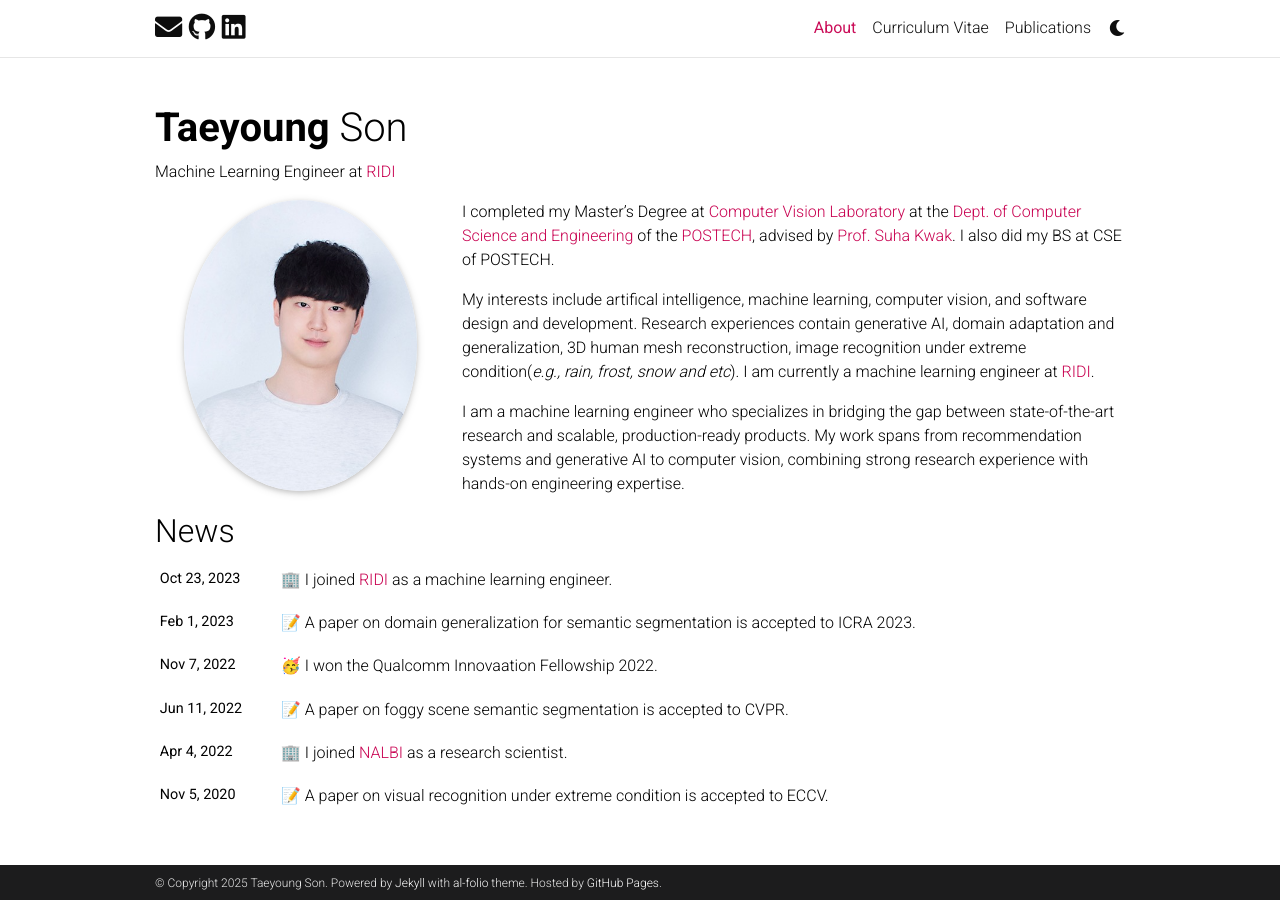
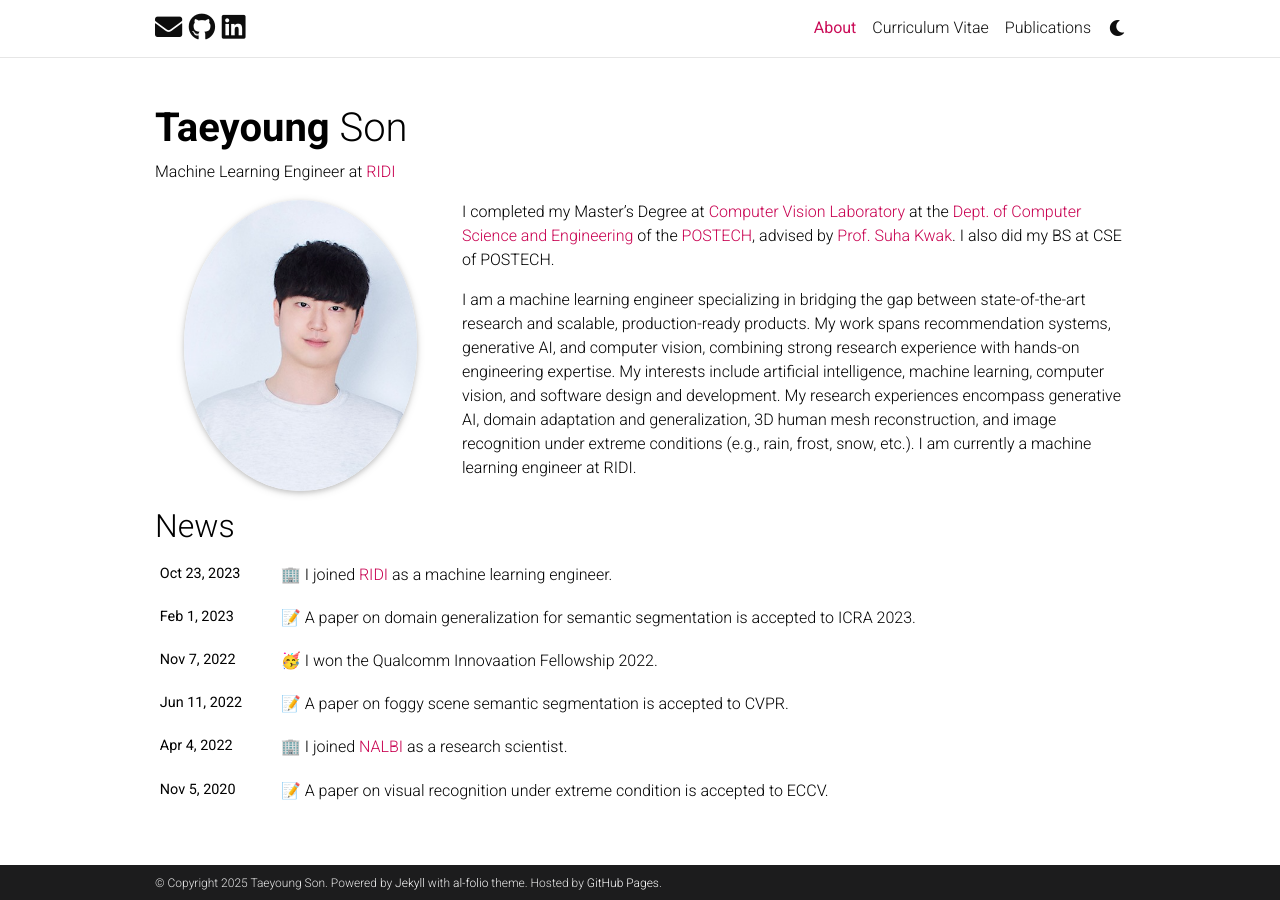
Before and after one commit to taeyoungson/taeyoungson.github.io, a Jekyll site: the page built from _pages/about.md, in a window 1280 px wide and 900 px high. Built offline with Jekyll 4.4.1, drawn with Linux system fonts in a browser that asks for light colours; full-size pictures stand in for the smaller copies a plugin makes; some web fonts are replaced; comment, search, counter and statistics services are not loaded; a style sheet for code colours, icons or effects is not loaded.

Commit message:
fix intro

```diff
--- a/_pages/about.md
+++ b/_pages/about.md
@@ -20,8 +20,4 @@
 
 I completed my Master's Degree at <a href='https://cvlab.postech.ac.kr'>Computer Vision Laboratory</a> at the <a href='https://cse.postech.ac.kr'>Dept. of Computer Science and Engineering</a> of the <a href='https://postech.ac.kr'>POSTECH</a>, advised by <a href='https://suhakwak.github.io'>Prof. Suha Kwak</a>. I also did my BS at CSE of POSTECH.
 
-My interests include artifical intelligence, machine learning, computer vision, and software design and development.
-Research experiences contain generative AI, domain adaptation and generalization, 3D human mesh reconstruction, image recognition under extreme condition(*e.g., rain, frost, snow and etc*).
-I am currently a machine learning engineer at <a href='https://www.ridicorp.com'>RIDI</a>.
-
-I am a machine learning engineer who specializes in bridging the gap between state-of-the-art research and scalable, production-ready products. My work spans from recommendation systems and generative AI to computer vision, combining strong research experience with hands-on engineering expertise.
+I am a machine learning engineer specializing in bridging the gap between state-of-the-art research and scalable, production-ready products. My work spans recommendation systems, generative AI, and computer vision, combining strong research experience with hands-on engineering expertise. My interests include artificial intelligence, machine learning, computer vision, and software design and development. My research experiences encompass generative AI, domain adaptation and generalization, 3D human mesh reconstruction, and image recognition under extreme conditions (e.g., rain, frost, snow, etc.). I am currently a machine learning engineer at RIDI.
```
